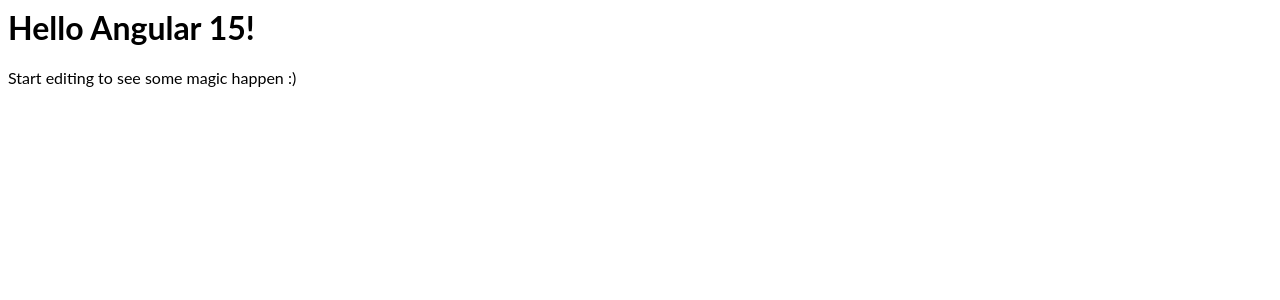
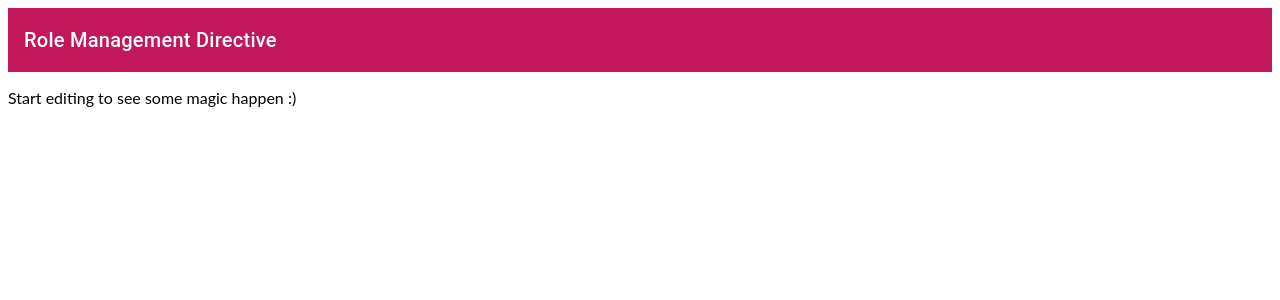
Before and after one commit to CollinsKippy/angular-role-mgmt-directive, an Angular app: page / in a window 1280 px wide. Shown: the top 300 px of the page. Built offline with nearby package versions, Linux system fonts and the light colour scheme.

Commit message:
5 files modified, 3 added

```diff
--- a/src/app/app.component.html
+++ b/src/app/app.component.html
@@ -1,4 +1,2 @@
-<hello name="{{ name }}"></hello>
-<p>
-  Start editing to see some magic happen :)
-</p>
+<app-navbar></app-navbar>
+<p>Start editing to see some magic happen :)</p>
--- /dev/null
+++ b/src/app/navbar/navbar.component.html
@@ -0,0 +1,3 @@
+<mat-toolbar color="primary">
+  <h2>Role Management Directive</h2>
+</mat-toolbar>
--- /dev/null
+++ b/src/app/navbar/navbar.component.ts
@@ -0,0 +1,18 @@
+import { Component, OnInit } from '@angular/core';
+import { MatToolbarModule } from '@angular/material/toolbar';
+
+@Component({
+  selector: 'app-navbar',
+  standalone: true,
+  imports: [MatToolbarModule],
+  templateUrl: './navbar.component.html',
+  styleUrls: ['./navbar.component.css']
+})
+export class NavbarComponent implements OnInit {
+
+  constructor() { }
+
+  ngOnInit() {
+  }
+
+}
--- a/src/styles.css
+++ b/src/styles.css
@@ -1 +1,2 @@
 /* Add application styles & imports to this file! */
+@import '@angular/material/prebuilt-themes/pink-bluegrey.css';
```
Also changed, not shown: package.json (+11 -9 lines), src/app/app.component.ts (+10 -2 lines), src/app/app.module.ts (+5 -4 lines), src/app/navbar/navbar.component.css (added).
